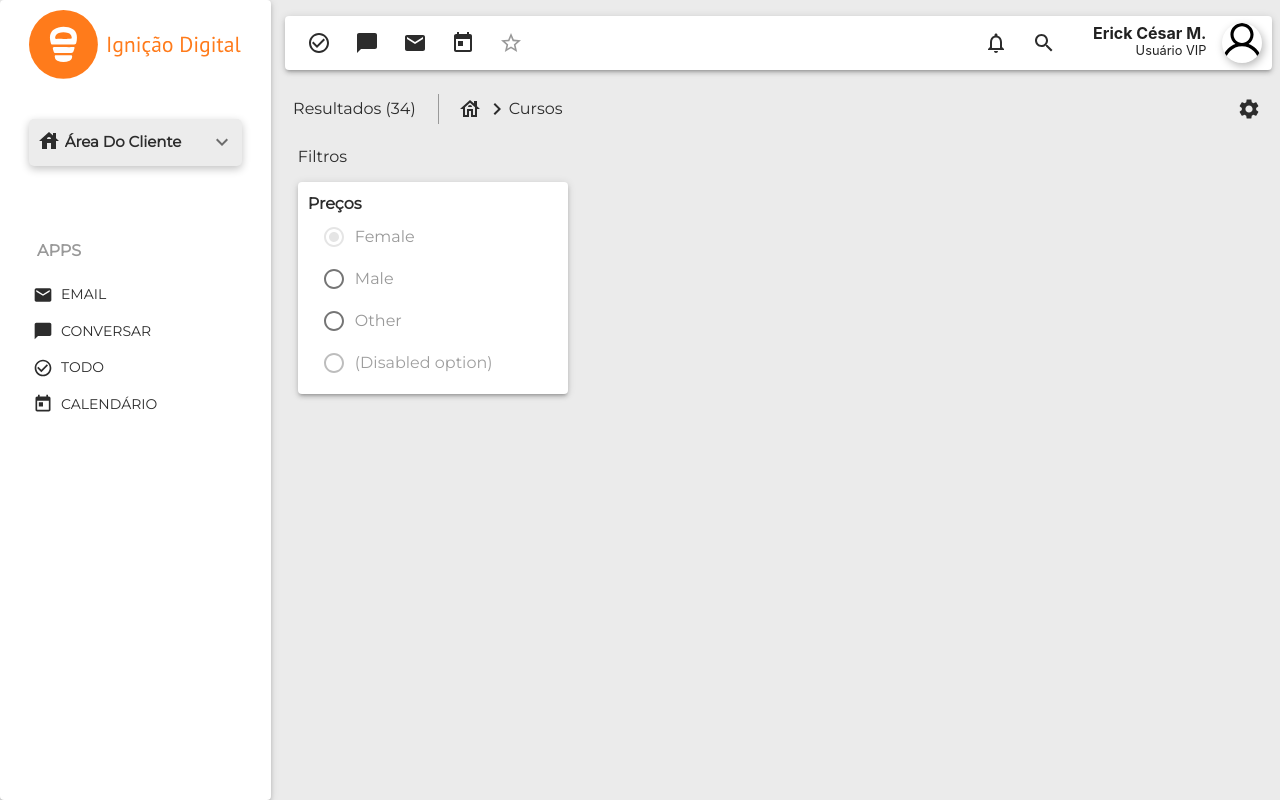
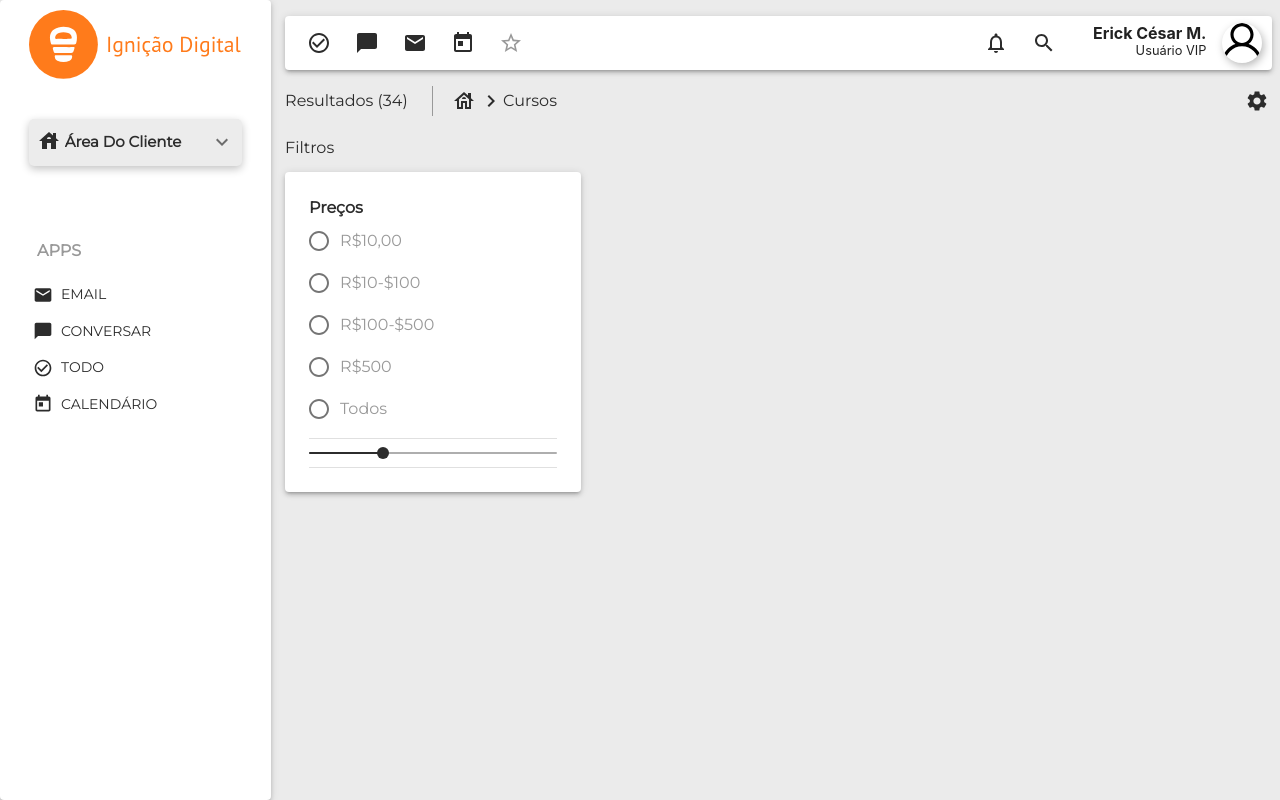
Before and after one commit to ecesar88/react-teste-ignicao-digital, a React (Create React App) app: page / in a window 1280 px wide. Built offline with nearby package versions, Linux system fonts and the light colour scheme.

Commit message:
Added slider

```diff
--- a/src/Components/Breadcrumb.tsx
+++ b/src/Components/Breadcrumb.tsx
@@ -12,8 +12,8 @@ const useStyles = makeStyles((theme: Theme) =>
             width: '100%',
             display: 'grid',
             gridTemplateColumns: '0.15fr 0.75fr 0.1fr',
-            padding: '0.5rem',
-            color: theme.palette.primary.main
+            color: theme.palette.primary.main,
+            marginBottom: '1.2rem'
         },
         pageTitle: {
             display: 'flex',
--- a/src/Components/Filters.tsx
+++ b/src/Components/Filters.tsx
@@ -1,10 +1,10 @@
 import React from 'react'
-import { Card, Button, Box, Typography } from '@material-ui/core'
+import { Card, Button, Box, Typography, Divider } from '@material-ui/core'
 import Radio from '@material-ui/core/Radio'
 import RadioGroup from '@material-ui/core/RadioGroup'
 import FormControlLabel from '@material-ui/core/FormControlLabel'
 import FormControl from '@material-ui/core/FormControl'
-import FormLabel from '@material-ui/core/FormLabel'
+import Slider from '@material-ui/core/Slider'
 import { makeStyles, createStyles, Theme } from '@material-ui/core/styles'
 
 const useStyles = makeStyles((theme: Theme) =>
@@ -12,7 +12,6 @@ const useStyles = makeStyles((theme: Theme) =>
         filterContainer: {
             display: 'flex',
             flexDirection: 'column',
-            padding: '0.8rem'
         },
         filterContainerTitle: {
             paddingBottom: '0.8rem'
@@ -20,23 +19,28 @@ const useStyles = makeStyles((theme: Theme) =>
         filterContentContainer: {
             display: 'flex',
             flexDirection: 'column',
-            padding: '10px'
+            padding: '1.5rem'
         },
         filterContentTitle: {
             fontWeight: 'bold'
         },
-        inputContainer: {
-            paddingLeft: '1rem'
+        selectGroup: {
+            marginBottom: '0.5rem'
         }
     })
 )
 
 const Filters: React.FC = () => {
     const classes = useStyles()
-    const [value, setValue] = React.useState('female')
+    const [radioValue, setRadioValue] = React.useState('female')
+    const [sliderValue, setSliderValue] = React.useState<number>(30);
 
-    const handleChange = (event: React.ChangeEvent<HTMLInputElement>) => {
-        setValue(event.target.value);
+    const handleRadioChange = (evt: React.ChangeEvent<HTMLInputElement>) => {
+        setRadioValue(evt.target.value);
+    }
+
+    const handleSliderChange = (evt: any, newValue: number | number[]) => {
+        setSliderValue(newValue as number);
     }
 
     return (
@@ -57,17 +61,23 @@ const Filters: React.FC = () => {
                     </Typography>
                 </div>
 
-                <div>
-                    <FormControl component="fieldset" className={classes.inputContainer}>
-                        <RadioGroup aria-label="gender" name="gender1" value={value} onChange={handleChange}>
-                            <FormControlLabel value="female" control={<Radio />} label="Female" />
-                            <FormControlLabel value="male" control={<Radio />} label="Male" />
-                            <FormControlLabel value="other" control={<Radio />} label="Other" />
-                            <FormControlLabel value="disabled" disabled control={<Radio />} label="(Disabled option)" />
+                <div className={classes.selectGroup}>
+                    <FormControl component='fieldset'>
+                        <RadioGroup aria-label='price' name='prices' value={radioValue} onChange={handleRadioChange}>
+                            <FormControlLabel value='10' control={<Radio />} label='R$10,00' />
+                            <FormControlLabel value='10-100' control={<Radio />} label='R$10-$100' />
+                            <FormControlLabel value='100-500' control={<Radio />} label='R$100-$500' />
+                            <FormControlLabel value='500' control={<Radio />} label='R$500' />
+                            <FormControlLabel value='all' control={<Radio />} label='Todos' />
                         </RadioGroup>
                     </FormControl>
                 </div>
 
+                <Divider />
+
+                <Slider value={sliderValue} onChange={handleSliderChange} aria-labelledby="continuous-slider" />
+
+                <Divider />
             </Card>
         </div>
     )
--- a/src/Styles/theme.ts
+++ b/src/Styles/theme.ts
@@ -7,7 +7,7 @@ const colors = {
     dark: '#000000'
   },
   secondary: {
-    main: '#E5E5E5',
+    main: '#2C2C2C',
     light: '#ECECEC'
   },
   starHighlight: '#ff0000'
@@ -20,10 +20,10 @@ const globalTheme = createMuiTheme({
     "fontWeightRegular": 400,
     "fontWeightMedium": 500,
     "fontWeightBold": 700,
-    subtitle1 :{
+    subtitle1: {
       color: colors.primary.dark
     },
-    subtitle2 :{
+    subtitle2: {
       color: colors.primary.dark
     },
     body1: {
```
